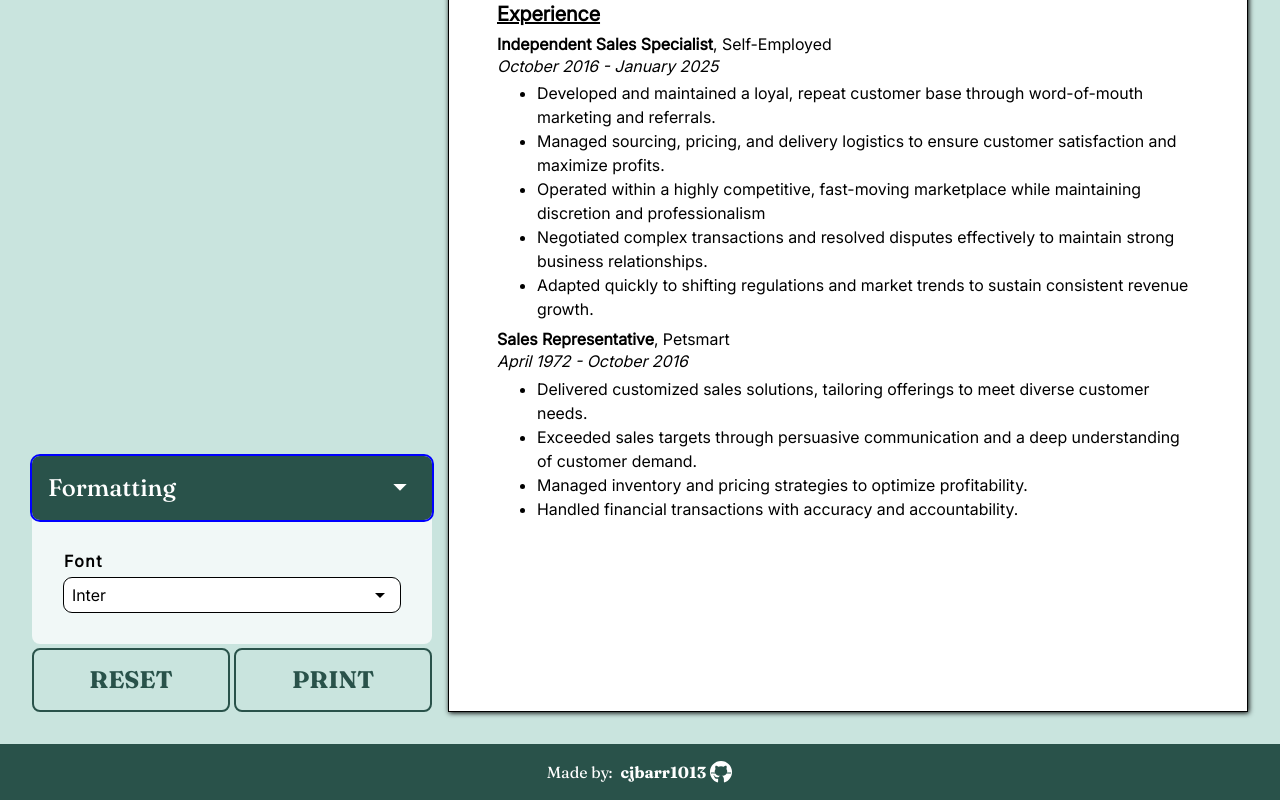
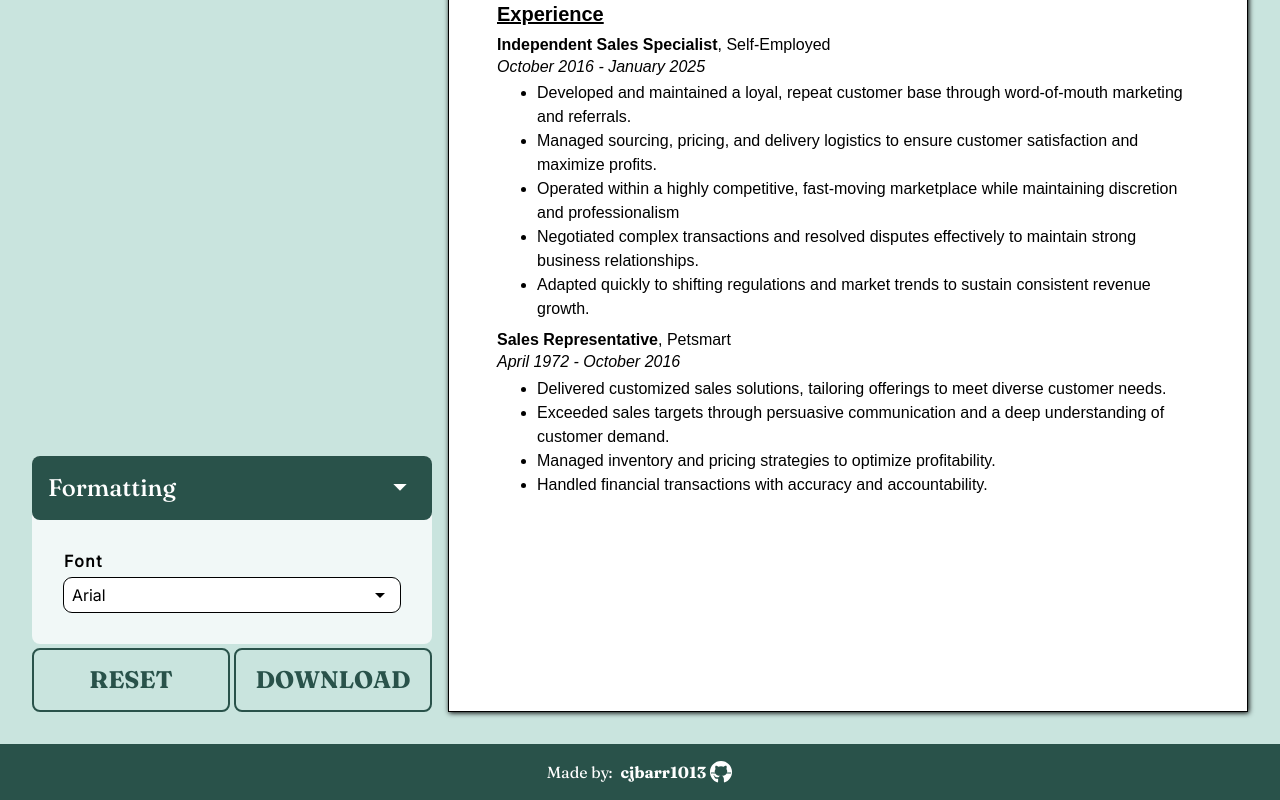
Before and after one commit to cjbarr1013/cv-application, a React (Vite) app: page / in a window 1280 px wide. Both pictures are taken after a click on the button "Formatting". Shown: the part 424-1224 px from the top of the page. Built offline with nearby package versions, Linux system fonts and the light colour scheme.

Commit message:
Add download functionality

```diff
--- a/package.json
+++ b/package.json
@@ -11,6 +11,8 @@
   },
   "dependencies": {
     "date-fns": "^4.1.0",
+    "html2canvas": "^1.4.1",
+    "jspdf": "^3.0.0",
     "react": "^19.0.0",
     "react-dom": "^19.0.0"
   },
--- a/src/components/Body.jsx
+++ b/src/components/Body.jsx
@@ -1,4 +1,6 @@
 import { useState } from 'react';
+import html2canvas from 'html2canvas';
+import { jsPDF } from 'jspdf';
 import Dropdown from './Dropdown.jsx';
 import Input from './Input.jsx';
 import Button from './Button.jsx';
@@ -13,7 +15,7 @@ function Body() {
   const [openDropdownID, setOpenDropdownID] = useState('contact');
   const [eduItemDelShowing, setEduItemDelShowing] = useState(false);
   const [expItemDelShowing, setExpItemDelShowing] = useState(false);
-  const [font, setFont] = useState('font-2');
+  const [font, setFont] = useState('font-1');
   const [userInfo, setUserInfo] = useState(userData);
 
   function handleDropdownClick(e) {
@@ -176,6 +178,23 @@ function Body() {
 
   function handleResetClick() {
     setUserInfo(blankData);
+  }
+
+  function handleDownloadClick() {
+    const resume = document.querySelector('.resume-preview');
+    const pdf = new jsPDF('p', 'in', [8.5, 11]);
+    const options = {
+      scale: 2,
+    };
+
+    html2canvas(resume, options).then((canvas) => {
+      const imgData = canvas.toDataURL('image/jpeg');
+      const imgWidth = pdf.internal.pageSize.getWidth();
+      const imgHeight = (canvas.height * imgWidth) / canvas.width;
+
+      pdf.addImage(imgData, 'JPEG', 0, 0, imgWidth, imgHeight);
+      pdf.save('resume.pdf');
+    });
   }
 
   return (
@@ -439,10 +458,10 @@ function Body() {
                     id="font"
                     onChange={(e) => handleFontChange(e)}
                   >
-                    <option value="font-1">Arial</option>
-                    <option value="font-2" selected="selected">
-                      Inter
+                    <option value="font-1" selected="selected">
+                      Arial
                     </option>
+                    <option value="font-2">Inter</option>
                     <option value="font-3">Tahoma</option>
                     <option value="font-4">Times New Roman</option>
                     <option value="font-5">Verdana</option>
@@ -456,7 +475,11 @@ function Body() {
                 className="reset"
                 handleClick={handleResetClick}
               />
-              <Button text="PRINT" className="print" />
+              <Button
+                text="DOWNLOAD"
+                className="download"
+                handleClick={handleDownloadClick}
+              />
             </div>
           </div>
         </div>
--- a/src/styles/Button.css
+++ b/src/styles/Button.css
@@ -32,7 +32,7 @@
 }
 
 .reset,
-.print {
+.download {
   width: 100%;
   max-width: 300px;
   padding: 1rem;
@@ -70,7 +70,7 @@
   border-color: var(--del-btn);
 }
 
-.print:hover {
+.download:hover {
   color: var(--dark-font-color);
   background-color: var(--print-btn);
   border-color: var(--print-btn);
--- a/src/styles/index.css
+++ b/src/styles/index.css
@@ -223,7 +223,6 @@ fieldset {
   padding: 0;
 }
 
-:focus,
 :focus-visible {
   outline: 2px solid blue;
 }
```
Also changed, not shown: 1 other file (tests, documents, lock files or other folders).
